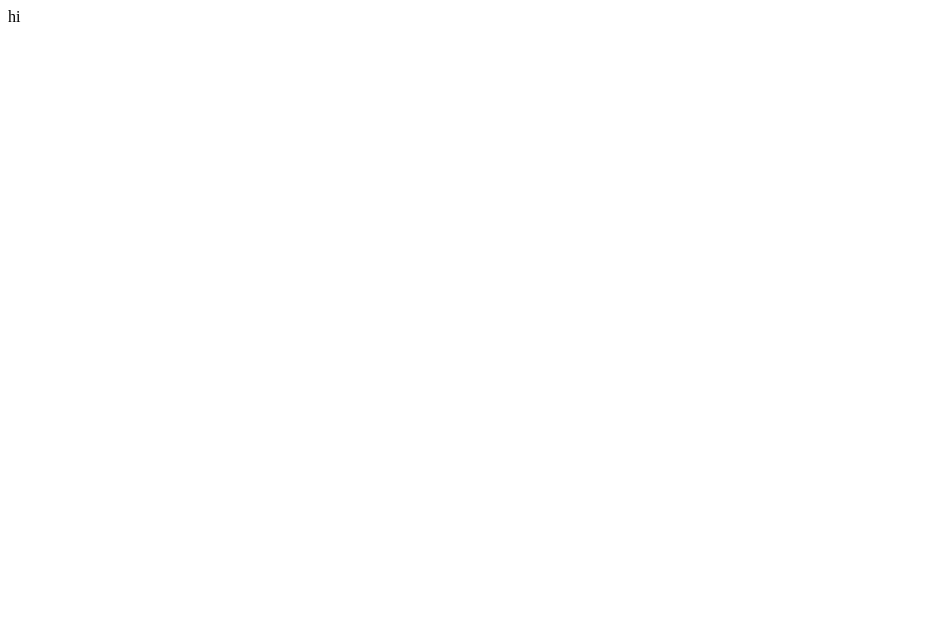
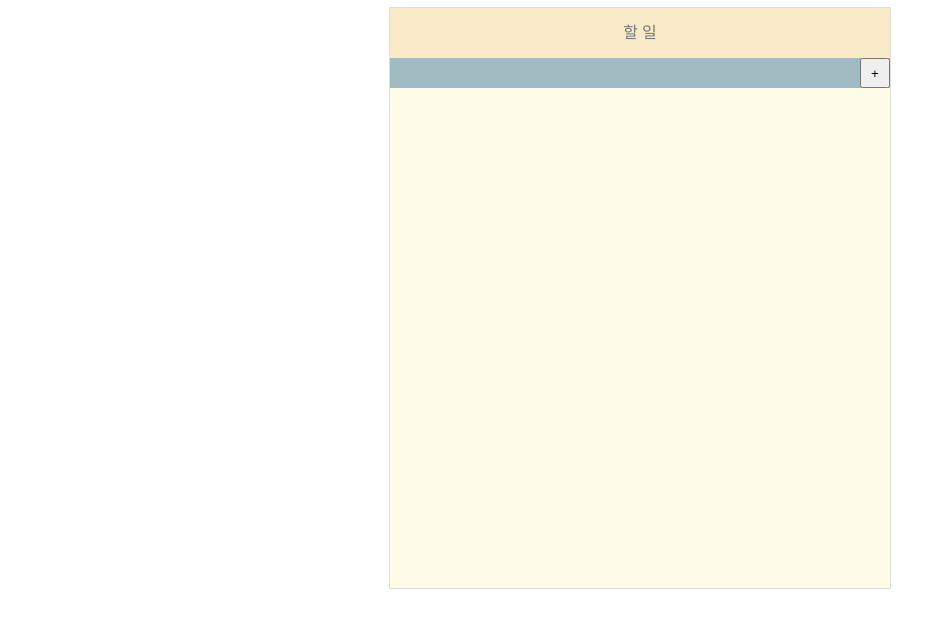
Before and after one commit to kis0421/learning-react, a React app in the folder comparison-class-function/: page / in a window 1280 px wide. Shown: the top 628 px of the page, without its empty margins (0-946 px from the left). Built offline with nearby package versions, Linux system fonts and the light colour scheme.

Commit message:
레이아웃 스타일

```diff
--- a/comparison-class-function/src/App.tsx
+++ b/comparison-class-function/src/App.tsx
@@ -1,5 +1,54 @@
 import React from "react";
+import styled from "styled-components";
+
+const App = styled.div`
+  width: 500px;
+  margin: 0 auto;
+  outline: 1px solid #dedede;
+  > header {
+    background-color: #F9EBC8;
+    height: 50px;
+    line-height: 50px;
+    text-align: center;
+    color: #777
+  }
+  > nav {
+    background-color: #A0BCC2;
+    height: 30px;
+    line-height: 30pxx;
+    color: #777;
+    > button {
+      width: 30px;
+      height: 30px;
+      float: right;
+    }
+    > input[type='text'] {
+      width: calc(100% - 40px);
+      background: none;
+      border: none;
+      height: 26px;
+      &:focus {
+        outline:none;;
+      }
+    }
+  }
+`;
 
 export default () => {
-    return <>hi</>
+  return <App>
+    <header>
+      할 일
+    </header>
+    <nav>
+      <input type="text" />
+      <button> + </button>
+    </nav>
+    <main style={{ backgroundColor: "#FEFBE7", height: "500px" }}>
+      <section>
+        <article>
+        </article>
+      </section>
+    </main>
+  </App >
 }
+// display: "flex", justifyContent: "center",
```
